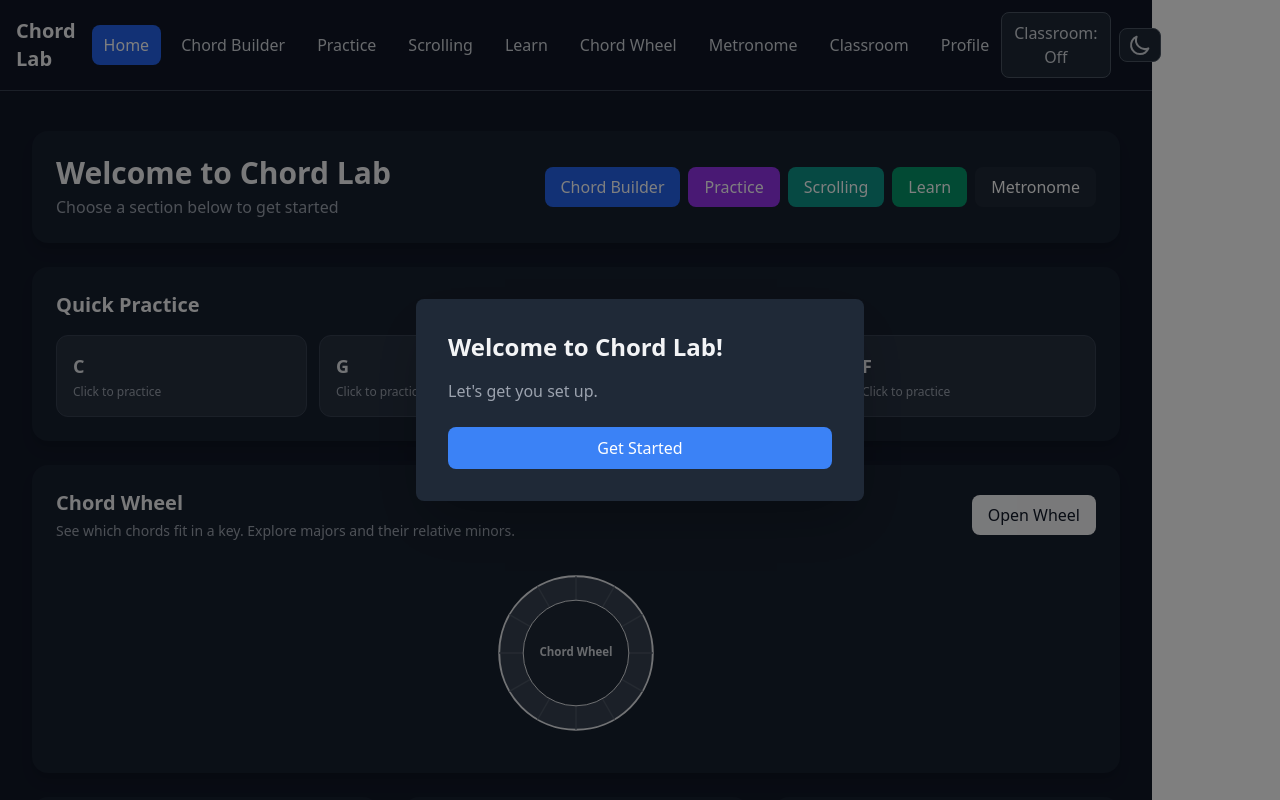
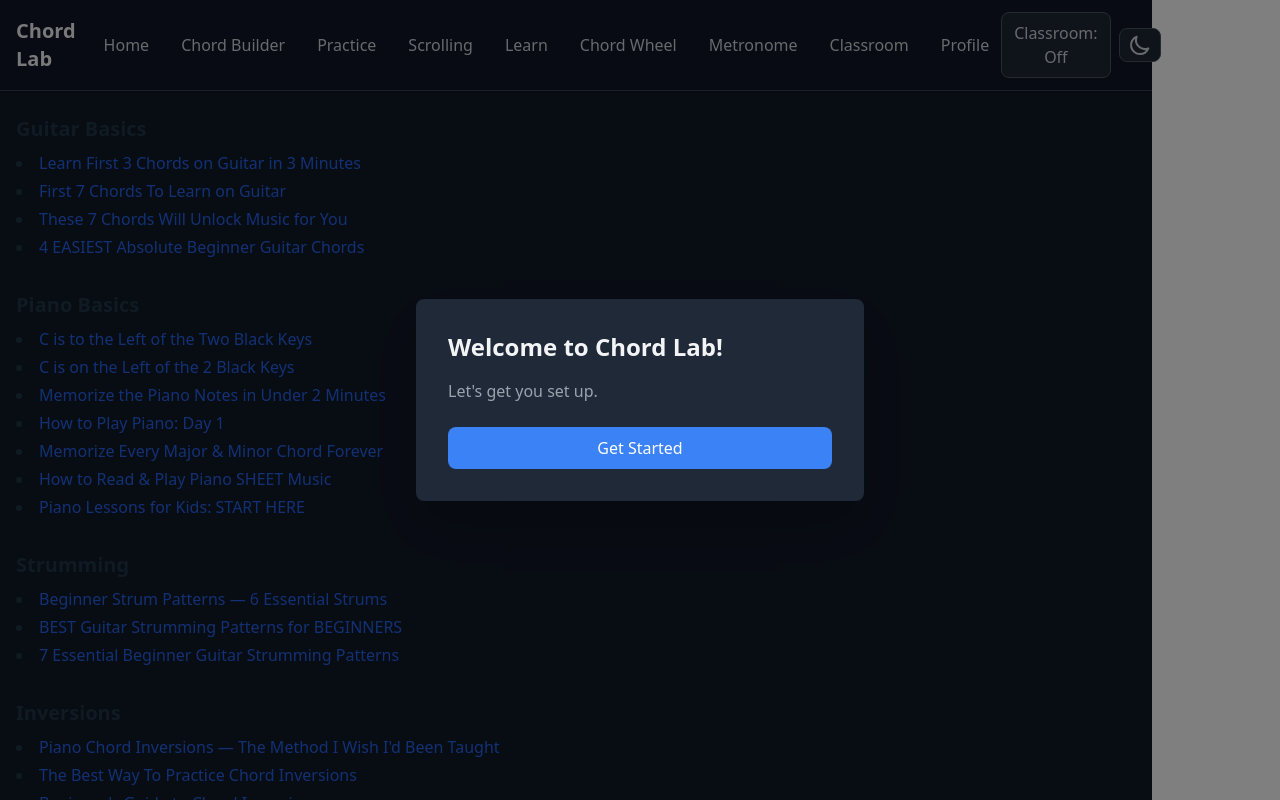
Before and after one commit to SquidgyG/Chord-Lab, a React (Vite) app: page /#/help in a window 1280 px wide. Before the commit this address led to /#/. Shown: the top 800 px of the page. Built offline with nearby package versions, Linux system fonts and the light colour scheme.

Commit message:
feat: add help resources page

```diff
--- a/src/App.tsx
+++ b/src/App.tsx
@@ -15,6 +15,7 @@ import { useUserProfile } from './contexts/UserProfileContext'
 import OnboardingFlow from './components/onboarding/OnboardingFlow'
 import { AchievementProvider } from './contexts/AchievementContext'
 import { AchievementToast } from './components/achievements/AchievementToast'
+import HelpResources from './components/HelpResources'
 import { ProfilePage } from './components/profile/ProfilePage'
 
 function App() {
@@ -171,6 +172,7 @@ function App() {
             <Route path="/practice/scrolling" element={<ScrollingPractice />} />
             <Route path="/learn" element={<LearningPathway />} />
             <Route path="/wheel" element={<ChordWheel />} />
+            <Route path="/help" element={<HelpResources />} />
             <Route path="/metronome" element={<Metronome />} />
             <Route path="/classroom" element={<ClassroomMode />} />
             <Route path="/profile" element={<ProfilePage />} />
--- a/src/components/HelpButton.tsx
+++ b/src/components/HelpButton.tsx
@@ -1,19 +1,17 @@
-const HELP_URL = "https://github.com/SquidgyG/Chord-Lab/blob/main/docs/Student-Help-Video-Basics.md";
+import { NavLink } from 'react-router-dom'
 
 export default function HelpButton() {
   return (
-    <a
-      href={HELP_URL}
-      target="_blank"
-      rel="noopener noreferrer"
+    <NavLink
+      to="/help"
       className="inline-flex items-center gap-2 rounded-2xl border px-4 py-2 text-sm font-medium shadow-sm hover:shadow transition focus:outline-none focus:ring-2 focus:ring-offset-2"
-      aria-label="Open Student Help: Video Basics"
-      title="Student Help: Video Basics"
+      aria-label="Open Help Resources"
+      title="Help Resources"
     >
       <svg xmlns="http://www.w3.org/2000/svg" viewBox="0 0 24 24" width={18} height={18} aria-hidden="true">
         <path d="M12 2a10 10 0 1 0 10 10A10.011 10.011 0 0 0 12 2Zm1 17h-2v-2h2Zm2.07-7.75-.9.92A3.5 3.5 0 0 0 13 15h-2v-.5a5.002 5.002 0 0 1 1.42-3.54l1.24-1.26a1.9 1.9 0 1 0-3.23-1.34H8.4a3.9 3.9 0 1 1 6.67 2.89Z" />
       </svg>
       <span>Help</span>
-    </a>
-  );
+    </NavLink>
+  )
 }
--- /dev/null
+++ b/src/components/HelpResources.tsx
@@ -0,0 +1,62 @@
+import helpLinks from '../data/helpLinks.json' assert { type: 'json' }
+
+function formatTitle(key: string) {
+  return key
+    .replace(/_/g, ' ')
+    .replace(/\b\w/g, (c) => c.toUpperCase())
+}
+
+export default function HelpResources() {
+  return (
+    <div className="space-y-8">
+      {Object.entries(helpLinks.videos).map(([category, links]) => (
+        <section key={category}>
+          <h2 className="text-xl font-semibold mb-2">{formatTitle(category)}</h2>
+          <ul className="list-disc list-inside space-y-1">
+            {links.map((link) => (
+              <li key={link.url}>
+                <a
+                  href={link.url}
+                  target="_blank"
+                  rel="noopener noreferrer"
+                  className="text-blue-600 hover:underline"
+                >
+                  {link.title}
+                </a>
+              </li>
+            ))}
+          </ul>
+        </section>
+      ))}
+      {Object.entries(helpLinks.songs).map(([type, instruments]) => (
+        <section key={type}>
+          <h2 className="text-xl font-semibold mb-2">
+            {formatTitle(type)} Songs
+          </h2>
+          {Object.entries(instruments).map(([instrument, songs]) => (
+            <div key={instrument} className="mb-4">
+              <h3 className="text-lg font-medium mb-1">
+                {formatTitle(instrument)}
+              </h3>
+              <ul className="list-disc list-inside space-y-1">
+                {songs.map((song) => (
+                  <li key={song.url}>
+                    <a
+                      href={song.url}
+                      target="_blank"
+                      rel="noopener noreferrer"
+                      className="text-blue-600 hover:underline"
+                    >
+                      {song.title}
+                      {song.artist ? ` — ${song.artist}` : ''}
+                    </a>
+                  </li>
+                ))}
+              </ul>
+            </div>
+          ))}
+        </section>
+      ))}
+    </div>
+  )
+}
```
Also changed, not shown: src/data/helpLinks.json (renamed from HELP-LINKS.json), 1 other file (tests, documents, lock files or other folders).
